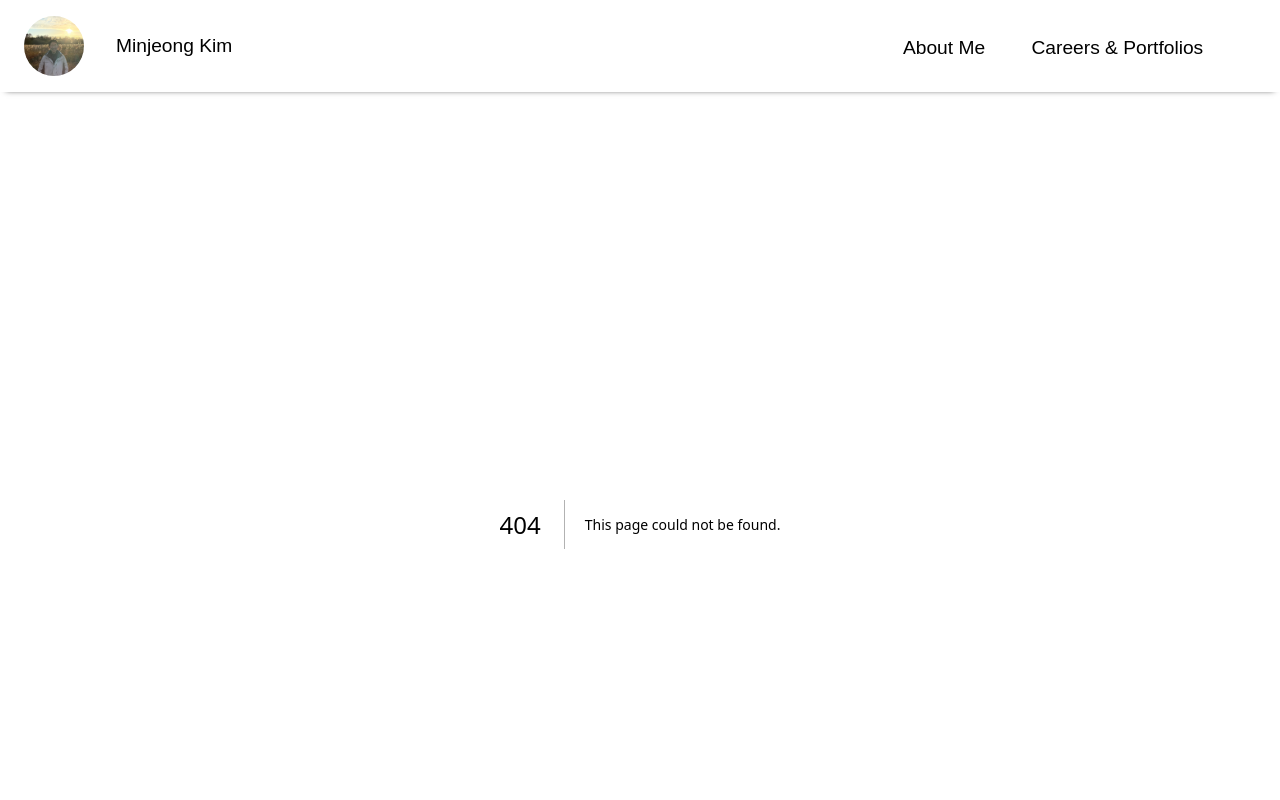
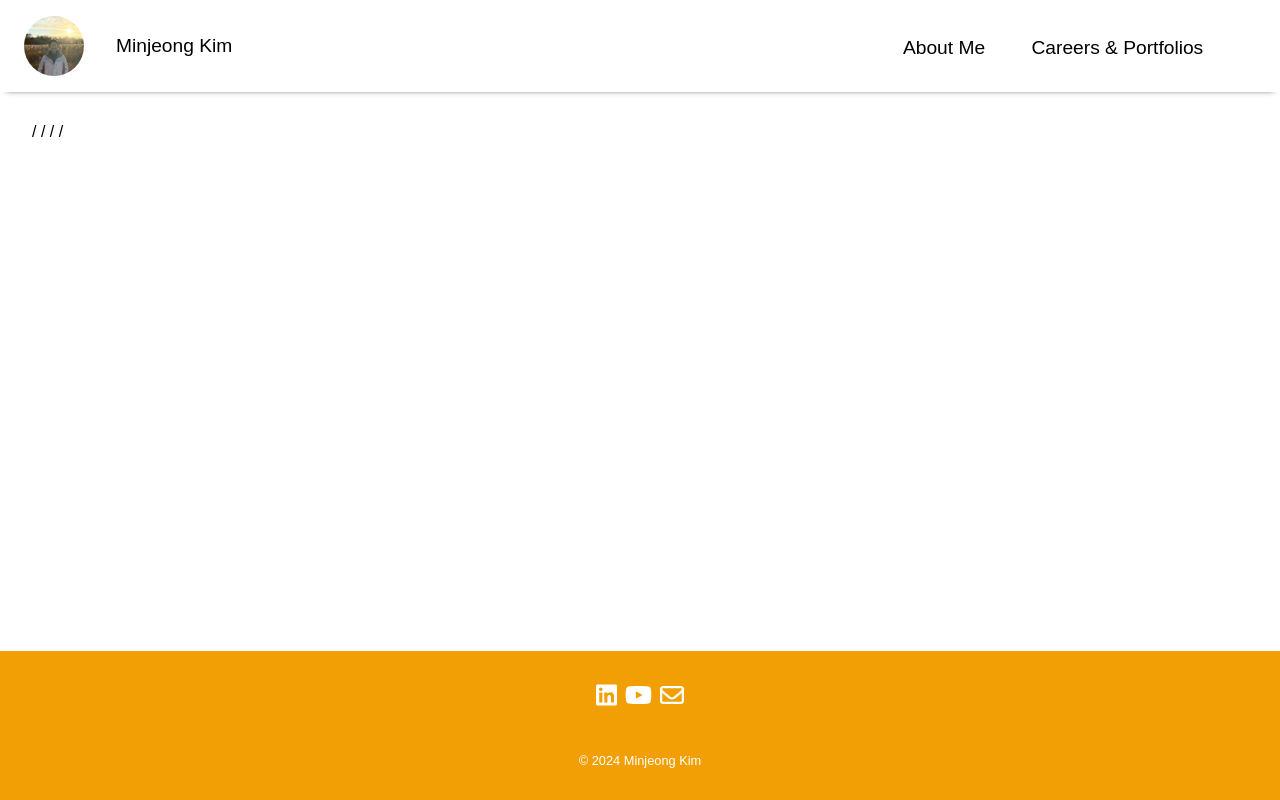
Before and after one commit to AutumnSky/minjeong.xyz, a Next.js app: page /portfolio-details in a window 1280 px wide. Before the commit this address had no page. Shown: the top 800 px of the page. Built offline with nearby package versions, Linux system fonts and the light colour scheme.

Commit message:
add portfolio details page

```diff
--- /dev/null
+++ b/src/app/portfolio-details/page.tsx
@@ -0,0 +1,19 @@
+type Props = {
+    title: string
+    platforms: string[]
+    startDate: string
+    endDate?: string
+    description: string
+    images?: string[]
+}
+
+export default async function PortfolioDetails({ title, platforms, startDate, endDate, description, images }: Props) {
+    return (
+        <div>
+            <p>
+                {title}
+            </p>
+            {platforms} / {startDate} / {endDate} / {description} / {images}
+        </div>
+    )
+}
--- a/src/app/portfolios/page.tsx
+++ b/src/app/portfolios/page.tsx
@@ -25,7 +25,7 @@ type Portfolio = {
 export default async function Portfolios() {
     const data = await fetch('https://www.minjeong.xyz/data.json')
     const portfolios: Portfolio[] = await data.json()
-    console.log("^^ Server??")
+
     return (
         <>
             <div>Portfolios</div>
```
